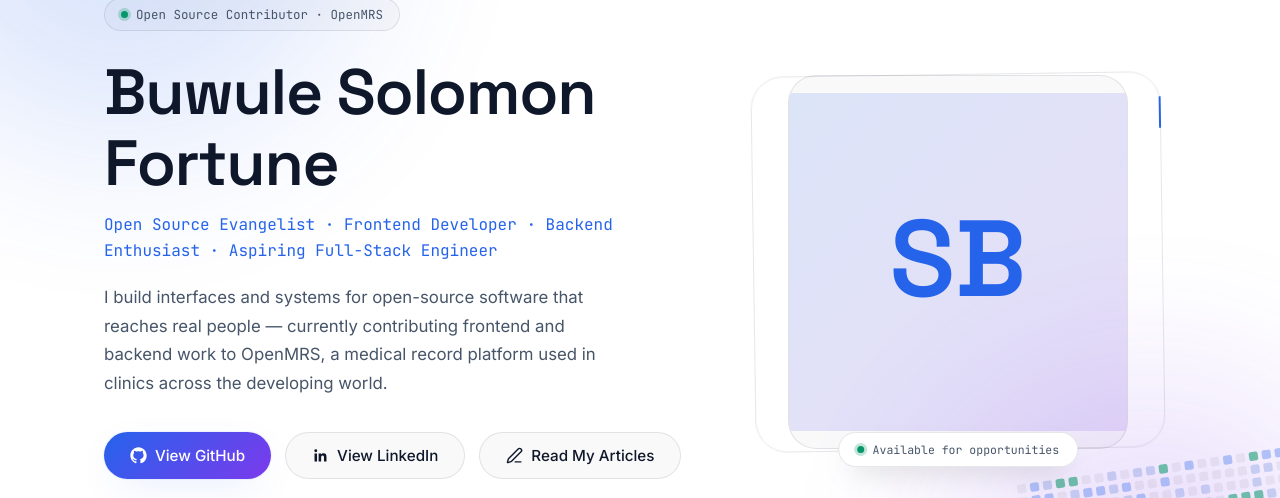
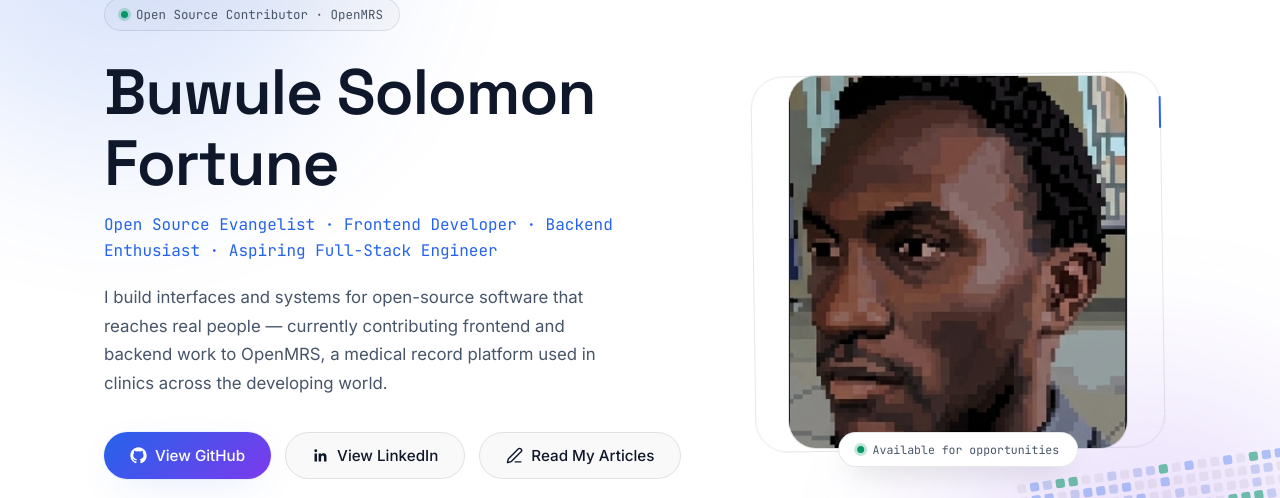
Before and after one commit to solomonfortune/solomon-portfolio, a React (Vite) app: page / in a window 1280 px wide. Shown: the part 176-674 px from the top of the page. Built offline with nearby package versions, Linux system fonts and the light colour scheme; no server answers.

Commit message:
Add real portrait photo

```diff
--- a/src/components/Portrait.jsx
+++ b/src/components/Portrait.jsx
@@ -1,10 +1,9 @@
 import { motion } from 'framer-motion';
 import './Portrait.css';
+import portraitImg from '../assets/portrait.png';
 
 /**
- * Professional portrait placeholder. Swap this out for a real photo by
- * replacing the contents of the `.portrait-frame` with an <img> tag —
- * see the README for instructions.
+ * Professional portrait — real photo, swapped in for the initial placeholder.
  */
 export default function Portrait() {
   return (
@@ -16,18 +15,7 @@ export default function Portrait() {
     >
       <div className="portrait-ring" aria-hidden="true" />
       <div className="portrait-frame">
-        <svg viewBox="0 0 200 200" role="img" aria-label="Portrait placeholder for Solomon Buwule">
-          <defs>
-            <linearGradient id="portraitGrad" x1="0" y1="0" x2="1" y2="1">
-              <stop offset="0%" stopColor="var(--accent)" />
-              <stop offset="100%" stopColor="var(--accent-2)" />
-            </linearGradient>
-          </defs>
-          <rect width="200" height="200" fill="url(#portraitGrad)" opacity="0.14" />
-          <text x="100" y="120" textAnchor="middle" fontFamily="'Space Grotesk', sans-serif" fontSize="64" fontWeight="600" fill="var(--accent)">
-            SB
-          </text>
-        </svg>
+        <img src={portraitImg} alt="Solomon Buwule" />
       </div>
       <span className="portrait-badge">
         <span className="pill-dot" /> Available for opportunities
```
Also changed, not shown: src/assets/portrait.png (added).
